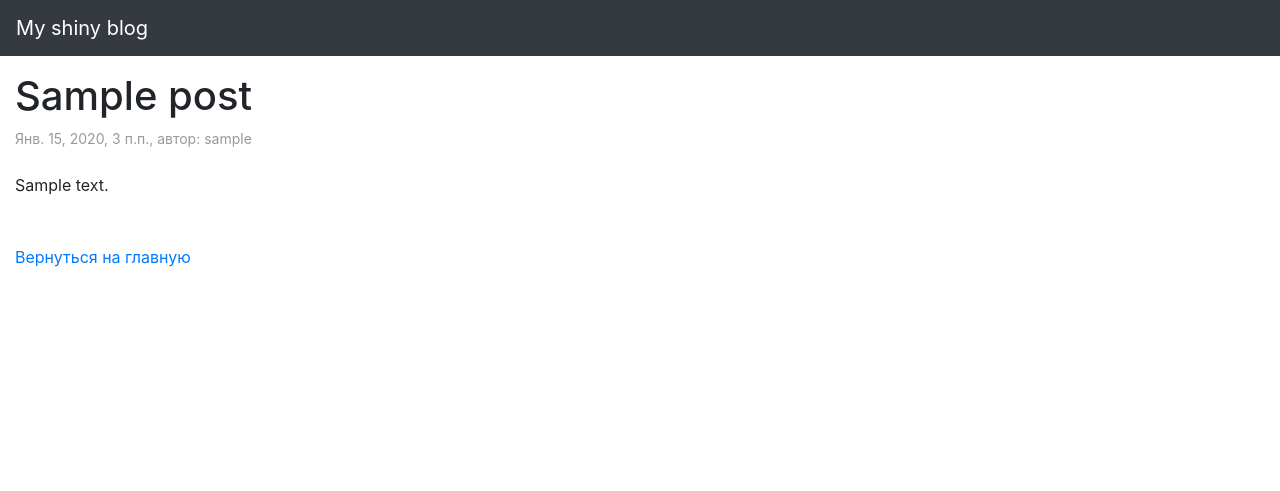
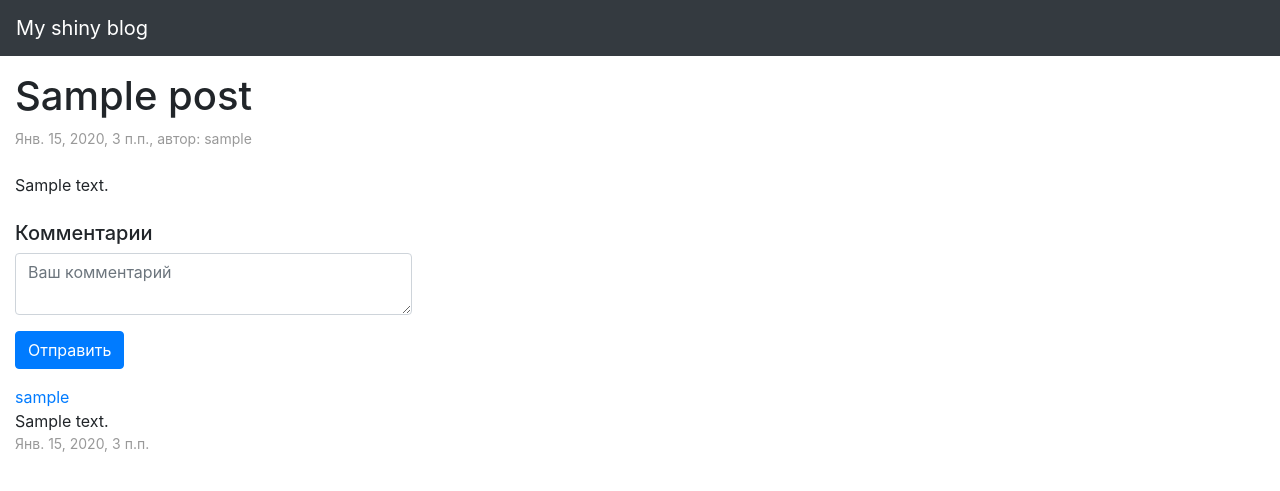
Before and after one commit to Nuri95/blog, a Django app: page /post/1/ in a window 1280 px wide. Shown: the top 491 px of the page. Run offline with Django 3.2, Linux system fonts and the light colour scheme; tables that the repository leaves empty hold one stand-in row (values such as "Sample post"); some libraries are stand-ins or nearby versions.

Commit message:
Добавили комменты

```diff
--- a/blog/post/models.py
+++ b/blog/post/models.py
@@ -22,3 +22,32 @@ class Post(models.Model):
 
     def is_liked_by(self, user):
         return self.likes.filter(id=user.id).exists()
+
+    @property
+    def comments(self):
+        return self.comment_set.order_by('-date')
+
+    @property
+    def total_comment(self):
+        return self.comments.count()
+
+
+class Comment(models.Model):
+    post = models.ForeignKey(Post)
+    body = models.TextField()
+    date = models.DateTimeField()
+    user = models.ForeignKey(User)
+
+    def __unicode__(self):
+        return self.body
+
+    def as_json(self):
+        return {
+            'postId': self.post.id,
+            'body': self.body,
+            'date': self.date,
+            'author': {
+                'id': self.user.id,
+                'username': self.user.username
+            }
+        }
--- a/blog/post/static/css/main.css
+++ b/blog/post/static/css/main.css
@@ -25,11 +25,11 @@
 form{
     width: 100%;
 }
-.post-body {
-    white-space: pre;
+.post-body, .comment-body {
+    white-space: pre-wrap;
 }
 
-.post-info {
+.post-info, .post-comment .comment-time {
     color: #999;
     font-size: 14px;
 }
@@ -44,10 +44,14 @@ form{
 .liked > .fa-heart{
     color: red;
 }
-
-/*button.like:active [class^="icon-"]::before, button.like:active [class*=" icon-"]::before {*/
-    /*color: red;*/
-/*}*/
+a.count-comment{
+    color: inherit;
+    text-decoration: none;
+}
+a.count-comment:hover {
+    color:inherit;
+    text-decoration: none;
+}
 
 button.like:active .fa-heart-o::before {
     content: "\f004";
@@ -57,3 +61,7 @@ button.like:active .fa-heart-o::before {
 button.like {
     padding-left: 0;
 }
+
+.post-comment {
+    margin-bottom: 20px;
+}
--- a/blog/post/static/js/main.js
+++ b/blog/post/static/js/main.js
@@ -74,6 +74,9 @@ $.ajaxSetup({
 //
 //     })
 // }
+//             $('#comments').append('<div>'+response.body+' '+response.user  +' ' + response.date+'</div>');
+
+
 
 $(function() {
     $('.like').click(function() {
@@ -90,4 +93,28 @@ $(function() {
             }
         });
     });
+
+    $('.form-comment').submit(function () {
+        var $this = $(this);
+        var postId = $this.data('post');
+        var body = $('#comment-body').val();
+
+        $('#comment-body').val('');
+
+        $.post('/comment/new/', { post_id: postId, body: body }, function (r) {
+            console.log(r);
+            $('#comments').prepend(
+                $([
+                    '<div class="post-comment">',
+                    '   <div class="comment-author">',
+                    '       <a href="/user-posts/' + r.author.id + '/">' + r.author.username + '</a>',
+                    '   </div>',
+                    '   <div class="comment-body">' + r.body + '</div>',
+                    '   <div class="comment-time">' + r.date + '</div>',
+                    '</div>'
+                ].join('\n'))
+            );
+        });
+        return false;
+    });
 });
--- a/blog/post/templates/post/create.html
+++ b/blog/post/templates/post/create.html
@@ -16,7 +16,7 @@
                 <label class="form-group col-12">
                     {{ form.body.errors }}
                     Текст
-                    <textarea class="form-control"  name="body" rows="10" required ></textarea>
+                        <textarea class="form-control"  name="body" rows="10" required ></textarea>
                 </label>
             </div>
             <div class="row">
--- a/blog/post/templates/post/post.html
+++ b/blog/post/templates/post/post.html
@@ -9,14 +9,42 @@
         <div class="post-info">
             {{ post.date }}, автор: {{ post.user }}
         </div>
+        {% if post.user == user %}
+        <div class="mt-3">
+            <a href="{% url 'view_edit' post.id %}" class="mr-3">Редактировать</a>
+        </div>
+        {% endif %}
         <div class="post-body mt-4">{{ post.body }}</div>
     </div>
 </div>
-<div class="mt-5">
-    {% if post.user == user %}
-    <a href="{% url 'view_edit' post.id %}" class="mr-3">Редактировать</a>
-    {% endif %}
-    <a href="{% url 'view_posts' %}">Вернуться на главную</a>
+
+<div class="row mt-4">
+    <div class="col-12">
+        <h5>Комментарии</h5>
+    </div>
+    <div class="col-4">
+        <form method="post" class="form-comment" data-post="{{ post.id }}">
+            {% csrf_token %}
+            <div class="form-group">
+                <textarea id="comment-body" class="form-control" placeholder="Ваш комментарий"></textarea>
+            </div>
+            <button type="submit" class="btn btn-primary">Отправить</button>
+        </form>
+    </div>
+</div>
+<div class="row mt-3">
+    <div id="comments" class="col-6">
+    {% for comment in post.comments %}
+        <div class="post-comment">
+            <div class="comment-author">
+                <a href="{% url 'view_user' comment.user.id %}">{{ comment.user.username }}</a>
+            </div>
+            <div class="comment-body">{{ comment.body }}</div>
+            <div class="comment-time">{{ comment.date }}</div>
+        </div>
+    {% endfor %}
+    </div>
 </div>
 
+
 {% endblock %}
--- a/blog/post/urls.py
+++ b/blog/post/urls.py
@@ -36,6 +36,8 @@ urlpatterns = [
         ),
     url(r'^like/(?P<postid>\d+)/$', login_required(views.PostLikeView.as_view()),
         name='view_like_post'),
+    url(r'^comment/new/$', views.PostCommentView.as_view(),
+        name='view_comment_post'),
     url(r'^best/$', views.PostBestView.as_view(),
         name='view_best'
         ),
--- a/blog/post/views.py
+++ b/blog/post/views.py
@@ -9,15 +9,14 @@ from django.core.paginator import Paginator, PageNotAnInteger, EmptyPage
 from django.db.models import Count
 from django.http import HttpResponse, Http404, JsonResponse
 from django.shortcuts import redirect, get_object_or_404
-from django.urls import reverse, resolve
+from django.urls import reverse
 from django.utils import timezone
 from django.utils.decorators import method_decorator
 from django.views import View
 from django.views.generic import TemplateView, FormView, DeleteView
 
-from forms import PostForm, LoginForm
-from models import Post
-
+from forms import PostForm, LoginForm, CommentForm
+from models import Post, Comment
 
 
 class IndexView(TemplateView):
@@ -106,6 +105,42 @@ class PostLikeView(View):
         return JsonResponse(context)
 
 
+class PostCommentView(FormView):
+    form_class = CommentForm
+
+    def dispatch(self, request, *args, **kwargs):
+        self.date = timezone.now()
+        self.body = request.POST.get('body')
+        try:
+            self.post_object = Post.objects.get(id=request.POST.get('post_id'))
+            print self.post_object
+        except Post.DoesNotExist:
+            raise Http404
+
+        return super(PostCommentView, self).dispatch(request, *args, **kwargs)
+
+    def form_valid(self, form):
+        saved_comment = form.save()
+        return JsonResponse(saved_comment.as_json())
+
+    def get_form_kwargs(self):
+        new_comment = super(PostCommentView, self).get_form_kwargs()
+        new_comment['instance'] = Comment(date=self.date,
+                                          user=self.request.user,
+                                          post=self.post_object)
+        return new_comment
+
+
+class PostView(TemplateView):
+    template_name = 'post/post.html'
+
+    def get_context_data(self, **kwargs):
+        context = super(PostView, self).get_context_data(**kwargs)
+        context['post'] = get_object_or_404(Post, id=kwargs['postid'])
+
+        return context
+
+
 class PostBestView(IndexView):
     def attach_sort(self, posts, **kwargs):
         return posts.annotate(like_count=Count('likes')).order_by('-like_count')
@@ -128,16 +163,6 @@ class PostUserView(IndexView):
         userid = kwargs['userid']
         kwargs['user'] = get_object_or_404(User, id=userid)
         return super(PostUserView, self).get_context_data(**kwargs)
-
-
-class PostView(TemplateView):
-    template_name = 'post/post.html'
-
-    def get_context_data(self, **kwargs):
-        context = super(PostView, self).get_context_data(**kwargs)
-        context['post'] = get_object_or_404(Post, id=kwargs['postid'])
-
-        return context
 
 
 class PostDeleteView(DeleteView):
@@ -240,7 +265,6 @@ class PostCreateView(FormView):
         if not self.request.user.is_authenticated():
             return redirect(reverse('view_login'))
         return super(PostCreateView, self).dispatch(request, *args, **kwargs)
-        return context
 
     def form_valid(self, form):
         form.save()
```
Also changed, not shown: blog/post/forms.py (+7 -1 lines), blog/post/templates/post/index.html (+8 -1 lines).
